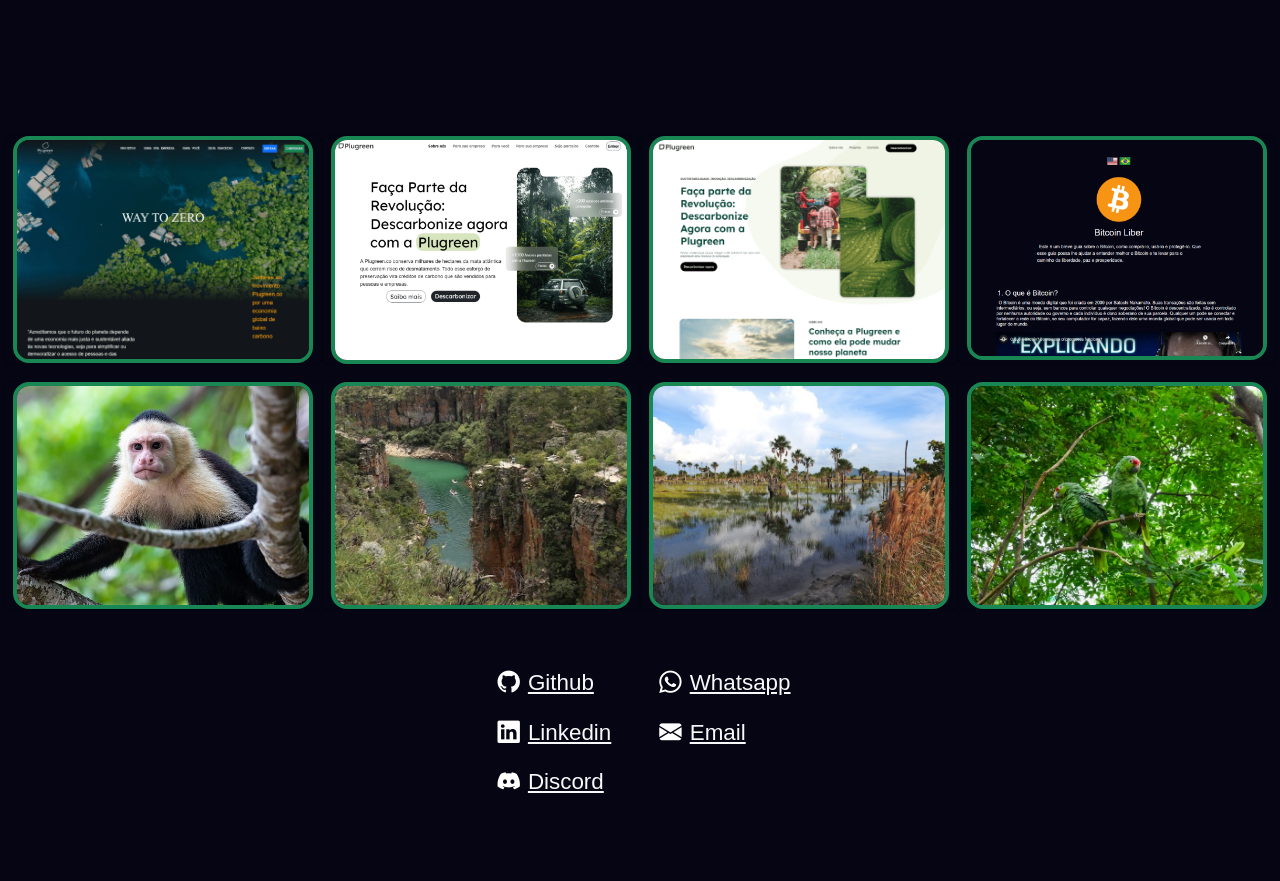
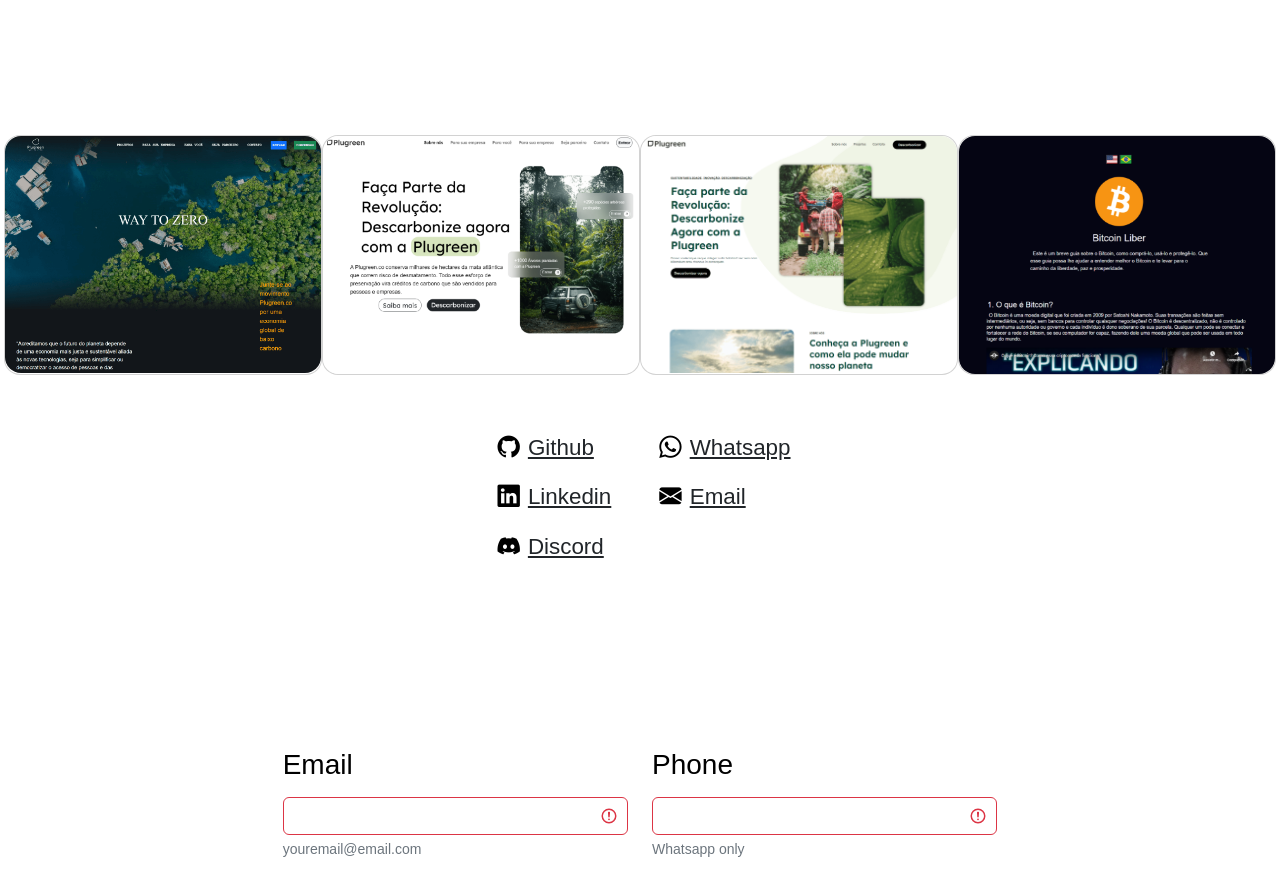
Before and after one commit to caiourtiga/Portfolio, a React (Vite) app: page / in a window 1280 px wide. Shown: the part 560-1441 px from the top of the page. Built offline with nearby package versions, Linux system fonts and the light colour scheme.

Commit message:
ababababa

```diff
--- a/src/components/Body.jsx
+++ b/src/components/Body.jsx
@@ -17,7 +17,7 @@
           <button className="usbutton container text-center m-1" onClick={() => changeLanguage("en")}> <span className="bttext"> EN </span> </button>
           <button className="brasilbutton container text-center m-1" onClick={() => changeLanguage("pt")}> <span className="bttext"> PT </span> </button>
         </div>
-        <img src="/assets/images/1662402601960.jpg" alt="" className="img-fluid timg mx-auto d-block my-5 rounded-4" />
+        <img src="/assets/images/1662402601960.jpg" alt="" className="timg mx-auto d-block my-5 rounded-4" />
         <div className="container skills">
           <div className="row">
             <div className="mx-auto col-lg-8">
@@ -28,11 +28,11 @@
         </div>
       </div>
       <div className="container-fluid" id="projetos">
-        <div className="row text-center g-3">
+        <div className="row text-center g-3 ">
           {t('description', { returnObjects: true }).map((item) => (
-            <div className="col-md-6 col-lg-3 card bg-transparent" key={item.id}>
-              <img src={item.image} alt="" className="img-fluid galeimg card-img border border-4 border-success rounded-4" />
-              <div className="card-img-overlay cardcontent">
+            <div className="col-md-6 col-lg-3 card rounded-4 mx-auto" key={item.id}>
+              <img src={item.image} alt="" className="card-img rounded-4" />
+              <div className="card-img-overlay cardcontent text-light rounded-4 ">
                 <h5 className="card-title h4">{item.title}</h5>
                 <p className="card-text h5">{item.text}</p>
                 <p className="card-text">{item.text2}</p>
@@ -40,18 +40,6 @@
               </div>
             </div>
           ))}
-          <div className="d-none d-lg-block col-md-6 col-lg-3 card bg-transparent">
-            <img src="/assets/images/macaco.jpg" alt="" className="img-fluid galeimg card-img border border-4 border-success rounded-4" />
-          </div>
-          <div className="d-none d-lg-block col-md-6 col-lg-3 card bg-transparent">
-            <img src="/assets/images/cer.jpg" alt="" className="img-fluid galeimg card-img border border-4 border-success rounded-4" />
-          </div>
-          <div className="d-none d-lg-block col-md-6 col-lg-3 card bg-transparent">
-            <img src="/assets/images/marsh.jpg" alt="" className="img-fluid galeimg card-img border border-4 border-success rounded-4" />
-          </div>
-          <div className="d-none d-lg-block col-md-6 col-lg-3 card bg-transparent">
-            <img src="/assets/images/inte.jpg" alt="" className="img-fluid galeimg card-img border border-4 border-success rounded-4" />
-          </div>
         </div>
       </div>
       <br />
@@ -60,19 +48,19 @@
           <div className="container-fuid col-auto">
             <div className="col-md-auto p-2">
               <i className="bi bi-github p-2"></i>
-              <a className="link-light" href="https://github.com/caiourtiga/" target="_blank" rel="noopener noreferrer">
+              <a className="link-dark" href="https://github.com/caiourtiga/" target="_blank" rel="noopener noreferrer">
                 Github
               </a>
             </div>
             <div className="col-md-auto p-2">
               <i className="bi bi-linkedin p-2"></i>
-              <a className="link-light" href="https://www.linkedin.com/in/caiourtiga/" target="_blank" rel="noopener noreferrer">
+              <a className="link-dark" href="https://www.linkedin.com/in/caiourtiga/" target="_blank" rel="noopener noreferrer">
                 Linkedin
               </a>
             </div>
             <div className="col-md-auto p-2">
               <i className="bi bi-discord p-2"></i>
-              <a className="link-light" href="https://discord.com/users/531591118498854503" target="_blank" rel="noopener noreferrer">
+              <a className="link-dark" href="https://discord.com/users/531591118498854503" target="_blank" rel="noopener noreferrer">
                 Discord
               </a>
             </div>
@@ -80,13 +68,13 @@
           <div className="container-fuid col-auto">
             <div className="col-md-auto p-2">
               <i className="bi bi-whatsapp p-2"></i>
-              <a className="link-light" href="https://web.whatsapp.com/send?phone=61999272298" target="_blank" rel="noopener noreferrer">
+              <a className="link-dark" href="https://web.whatsapp.com/send?phone=61999272298" target="_blank" rel="noopener noreferrer">
                 Whatsapp
               </a>
             </div>
             <div className="col-md-auto p-2">
               <i className="bi bi-envelope-fill p-2"></i>
-              <a className="link-light" href="mailto:caiourtiga@hotmail.com" target="_blank" rel="noopener noreferrer">
+              <a className="link-dark" href="mailto:caiourtiga@hotmail.com" target="_blank" rel="noopener noreferrer">
                 Email
               </a>
             </div>
--- a/src/components/Navbar.jsx
+++ b/src/components/Navbar.jsx
@@ -6,7 +6,7 @@
   const { t, i18n } = useTranslation();
 
   return (
-    <nav className="navbar navbar-expand-lg navbar-dark">
+    <nav className="navbar navbar-expand-lg navbar-light">
       <div className="container">
         <a className="navbar-brand" href="">Caio Urtiga</a>
         <button className="navbar-toggler" type="button" data-bs-toggle="collapse" data-bs-target="#navbarNav" aria-controls="navbarNav" aria-expanded="false" aria-label="Toggle navigation">
--- a/src/main.css
+++ b/src/main.css
@@ -24,8 +24,8 @@
 }
 
 body {
-    background-color: rgb(5, 5, 19);
-    color: white;
+
+    color: black;
     font-family: Arial, Helvetica, sans-serif;
 }
 
@@ -55,6 +55,11 @@
     opacity: 0
 }
 
+.card {
+    padding: 0 !important;
+    max-width: 28.8rem;
+}
+
 .cardcontent {
     opacity: 0;
     transition: 0.6s;
@@ -65,10 +70,6 @@
 
 .cardcontent:hover {
     opacity: 1;
-}
-
-.card {
-    max-width: 36rem;
 }
 
 .skills {
@@ -94,14 +95,7 @@
     font-size: 1.4rem;
 }
 
-.simg {
-    width: 12.5rem;
-    height: 12.5rem;
-}
 
-.form-text {
-    color: white !important;
-}
 
 .formbutton {
     font-size: 1.4rem;
```
Also changed, not shown: public/assets/images/btcscreen.png.
